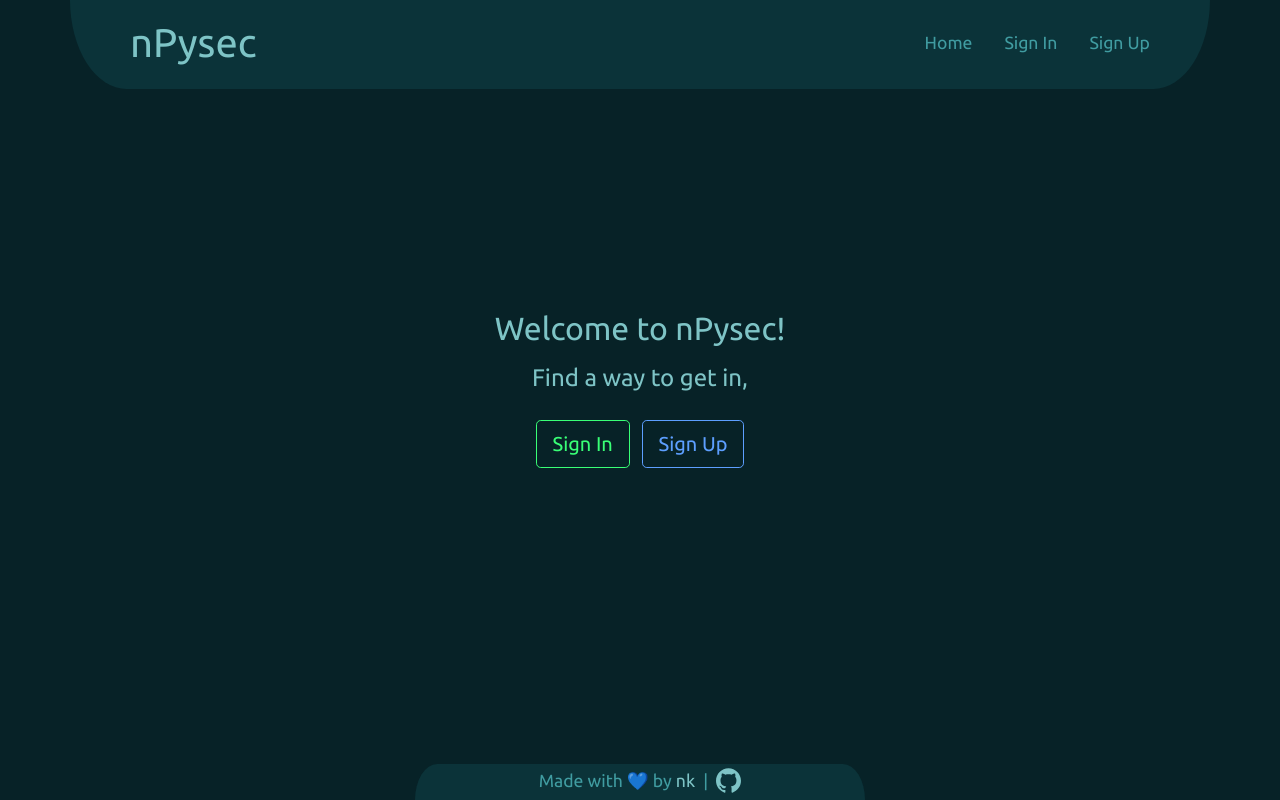
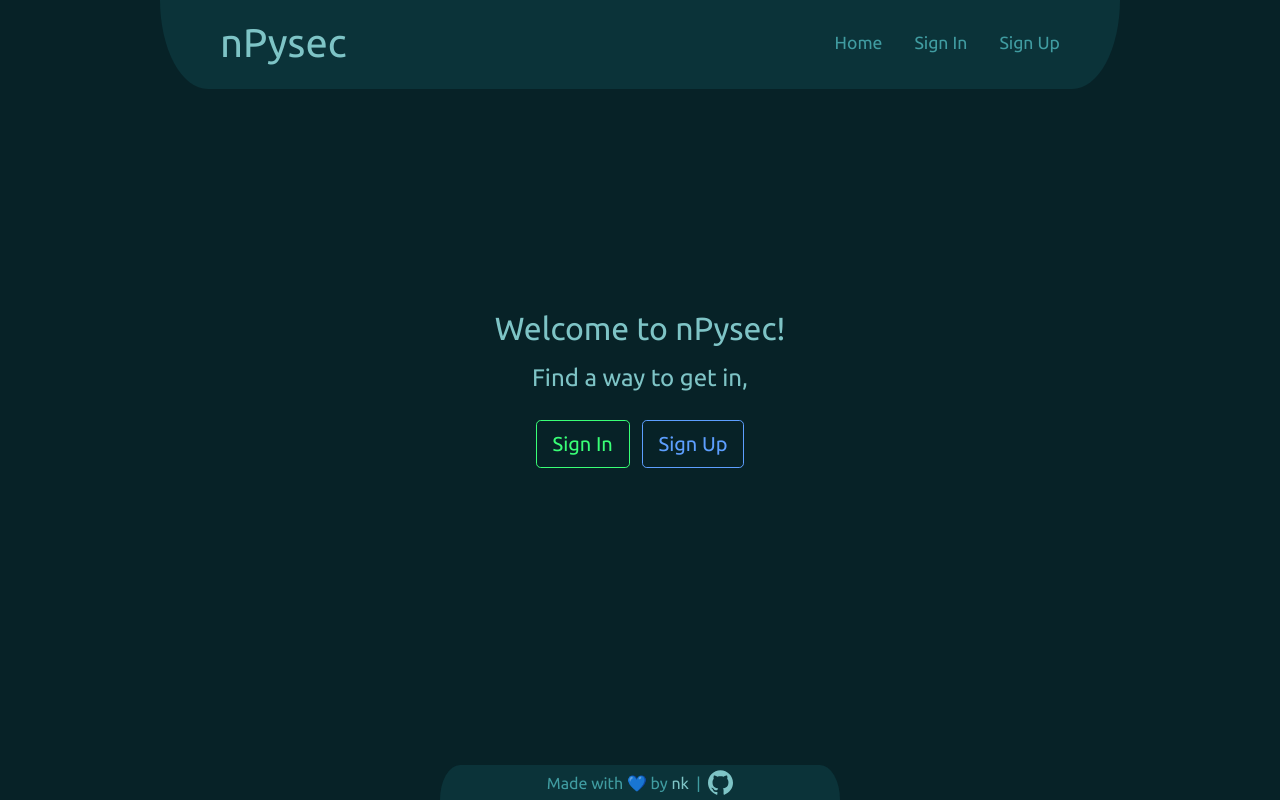
Before and after one commit to nknantha/nPysec, a Flask app: page / in a window 1280 px wide. Run offline with Flask 2, Linux system fonts and the light colour scheme; style sheets or scripts are compiled from the project's sources.

Commit message:
Updated styling in top & bottom pane

```diff
--- a/npysec/static/scss/styles.scss
+++ b/npysec/static/scss/styles.scss
@@ -130,6 +130,12 @@ a:hover {
     border-radius: 0% 0% 5% 5% / 0% 0% 100% 100%;
 }
 
+@media (min-width: 992px) {
+    .top-pane {
+        max-width: 960px!important;
+    }
+}
+
 .bottom-pane {
     @extend .top-pane;
     border-radius: 5% 5% 0% 0% / 100% 100% 0% 0%;
@@ -138,7 +144,7 @@ a:hover {
     right: 0;
     left: 0;
     bottom: 0;
-    width: 450px;
+    width: 400px;
     color: $nav-item-color;
     font-size: 1.1rem;
 }
--- a/npysec/templates/base.html
+++ b/npysec/templates/base.html
@@ -148,7 +148,7 @@
         {% block content required %}
         {% endblock %}
 
-        <footer class="container bottom-pane text-center">
+        <footer class="container bottom-pane text-center fs-6">
             Made with 💙 by
             <a href="https://github.com/nknantha" target="_blank" title="nk's Github Profile">nk</a>
             &nbsp;|&nbsp;
```
